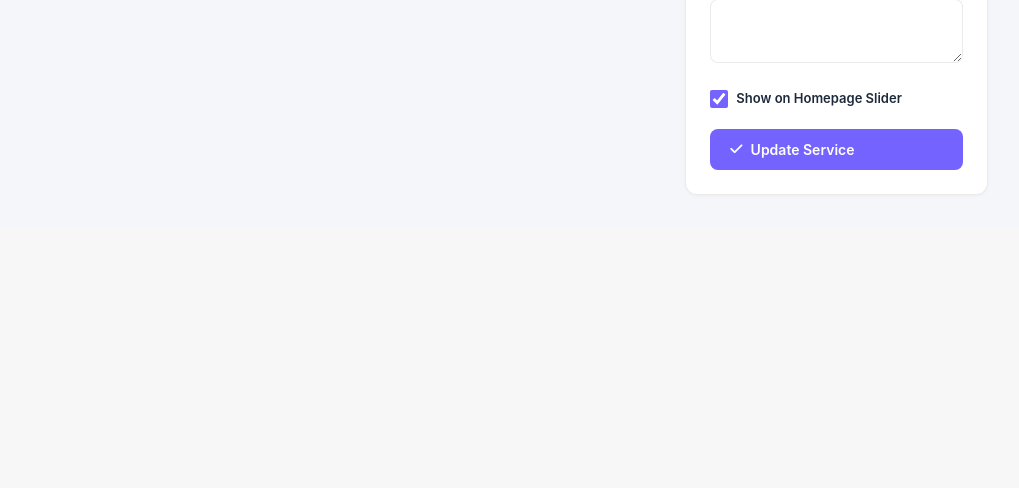
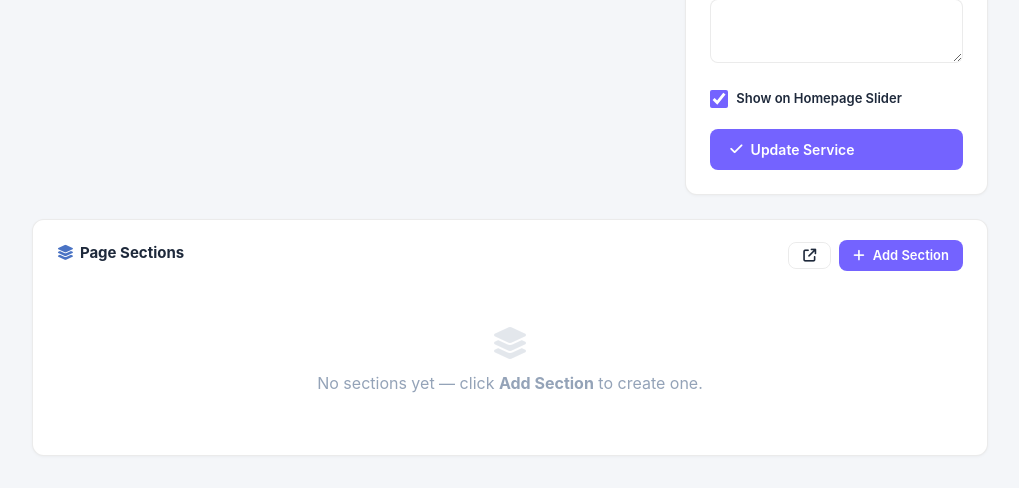
Before and after one commit to Digigit24/Devmantra, a Laravel app: template resources/views/admin/services/edit.blade.php in a window 1280 px wide. Shown: the part 1241-1729 px from the top of the page, without its empty margins (260-1279 px from the left). Before the commit the page ends 1436 px from the top, so only its background shows below. Run offline with Laravel 12, Linux system fonts and the light colour scheme; the template is opened without the code that fills it, so the values that code supplies are empty; a user stored in the database is signed in; data comes from the database, SQL or seed files in the repository; some libraries are stand-ins or nearby versions.

Commit message:
Show sections list inline on edit page; sidebar only for add/edit form
- Remove "Sections" button from header; replace with "Add Section"
- Sections list (#page-sections-list) is always visible on the page
  below the service form, no click needed to see it
- Sidebar drawer now only opens for add/edit form (never shows list)
- Back/X in drawer closes it and returns focus to the inline list
- After save, drawer closes and inline list refreshes automatically
- Drag-to-reorder still works on the inline list
- renderSectionsList() called on page load so list appears immediately

https://claude.ai/code/session_015xf3M9thmkY1uqyvEpdJpD

```diff
--- a/resources/views/admin/services/edit.blade.php
+++ b/resources/views/admin/services/edit.blade.php
@@ -2,10 +2,8 @@
 @section('title', 'Edit Service')
 
 @section('actions')
-<button type="button" onclick="openSectionsSidebar()" class="dm-btn dm-btn-sm" style="background:linear-gradient(135deg,#1b3c6b,#4a73c4);color:#fff;margin-right:8px;">
-    <i class="fa-solid fa-layer-group"></i> Sections
-    @php $sectionCount = $service->sections()->count(); @endphp
-    @if($sectionCount)<span id="sections-badge" style="background:rgba(255,255,255,0.25);border-radius:10px;padding:1px 7px;font-size:12px;margin-left:4px;">{{ $sectionCount }}</span>@endif
+<button type="button" onclick="openSectionAdd()" class="dm-btn dm-btn-sm" style="background:linear-gradient(135deg,#1b3c6b,#4a73c4);color:#fff;margin-right:8px;">
+    <i class="fa-solid fa-plus"></i> Add Section
 </button>
 <a href="{{ route('admin.services.index') }}" class="dm-btn dm-btn-outline dm-btn-sm">
     <i class="fa-solid fa-arrow-left"></i> Back
@@ -57,6 +55,15 @@
 .ssi-btn:hover { background: #f0f4ff; }
 .ssi-btn.danger { color: #ef4444; }
 .ssi-btn.danger:hover { background: rgba(239,68,68,0.1); border-color: rgba(239,68,68,0.25); }
+
+/* ─── Inline Sections Panel ───────────────────── */
+#page-sections-panel .ssi-item {
+    transition: box-shadow .15s, border-color .15s;
+}
+#page-sections-panel .ssi-item:hover {
+    border-color: rgba(74,115,196,0.3);
+    box-shadow: 0 2px 8px rgba(0,0,0,0.06);
+}
 
 /* Drag handle + states */
 .ssi-drag-handle {
@@ -188,13 +195,39 @@
     </div>
 </form>
 
+{{-- ══════════════ INLINE SECTIONS LIST ══════════════ --}}
+<div id="page-sections-panel" class="dm-table-wrap" style="padding:20px 24px;margin-top:24px;">
+    <div style="display:flex;align-items:center;justify-content:space-between;margin-bottom:16px;">
+        <div>
+            <h6 style="font-size:15px;font-weight:700;color:#1e293b;margin:0;">
+                <i class="fa-solid fa-layer-group" style="color:#4a73c4;margin-right:6px;"></i>Page Sections
+            </h6>
+            <p style="font-size:12px;color:#94a3b8;margin:4px 0 0;" id="page-sections-subtitle"></p>
+        </div>
+        <div style="display:flex;align-items:center;gap:8px;">
+            <a href="{{ route('admin.services.sections.index', $service) }}" target="_blank"
+               class="dm-btn dm-btn-outline dm-btn-sm" title="Full sections manager">
+                <i class="fa-solid fa-arrow-up-right-from-square"></i>
+            </a>
+            <button onclick="openSectionAdd()" class="dm-btn dm-btn-primary dm-btn-sm">
+                <i class="fa-solid fa-plus"></i> Add Section
+            </button>
+        </div>
+    </div>
+    <div id="page-sections-list">
+        <p style="text-align:center;color:#94a3b8;padding:30px 0;">
+            <i class="fa-solid fa-spinner fa-spin"></i> Loading…
+        </p>
+    </div>
+</div>
+
 {{-- ══════════════ SECTIONS SIDEBAR DRAWER ══════════════ --}}
 <div id="sections-overlay" onclick="closeSectionsSidebar()"></div>
 
 <div id="sections-drawer">
     {{-- Drawer Header --}}
     <div class="drawer-hdr">
-        <button id="drawer-back-btn" onclick="showSidebarList()"
+        <button id="drawer-back-btn" onclick="closeSectionsSidebar()"
             style="display:none;background:none;border:none;cursor:pointer;padding:4px 8px;border-radius:6px;color:#4a73c4;font-size:13px;font-weight:600;">
             <i class="fa-solid fa-arrow-left"></i> Back
         </button>
@@ -212,23 +245,8 @@
     {{-- Drawer Body --}}
     <div class="drawer-body">
 
-        {{-- ─── LIST VIEW ─── --}}
-        <div id="sidebar-list-view">
-            <div style="display:flex;align-items:center;justify-content:space-between;margin-bottom:14px;">
-                <p style="font-size:12px;color:#94a3b8;margin:0;" id="sidebar-list-subtitle"></p>
-                <button onclick="showSidebarAdd()" class="dm-btn dm-btn-primary dm-btn-sm">
-                    <i class="fa-solid fa-plus"></i> Add Section
-                </button>
-            </div>
-            <div id="sidebar-sections-list">
-                <p style="text-align:center;color:#94a3b8;padding:30px 0;">
-                    <i class="fa-solid fa-spinner fa-spin"></i> Loading…
-                </p>
-            </div>
-        </div>
-
         {{-- ─── FORM VIEW (Add / Edit) ─── --}}
-        <div id="sidebar-form-view" style="display:none;">
+        <div id="sidebar-form-view">
 
             {{-- Type Picker — shown only in Add mode --}}
             <div id="sidebar-type-picker" style="display:none;">
@@ -296,23 +314,28 @@
 @push('scripts')
 <script>
 /* ═══════════════════════════════════════════════
-   Sections Sidebar
+   Sections — inline list + sidebar drawer (add/edit)
    ═══════════════════════════════════════════════ */
-const previewUrl  = '{{ route("admin.section-preview") }}';
-const csrf        = '{{ csrf_token() }}';
+const previewUrl   = '{{ route("admin.section-preview") }}';
+const csrf         = '{{ csrf_token() }}';
 const sectionsBase = '{{ rtrim(route("admin.services.sections.index", $service), "/") }}';
 
-let sidebarMode       = 'list'; // 'list' | 'add' | 'edit'
+let sidebarMode       = 'add'; // 'add' | 'edit'
 let editingSectionId  = null;
 let drawerCurrentType = null;
 let sectionsList      = @json($service->sections()->orderBy('sort_order')->get());
 
 const drawerBuilder = new SectionBuilder(document.getElementById('sidebar-builder-container'));
 
-/* ── Open / Close ────────────────────────────── */
-function openSectionsSidebar() {
-    renderSectionsList();
-    showSidebarList();
+/* ── Open / Close drawer ─────────────────────── */
+function openSectionAdd() {
+    showSidebarAdd();
+    document.getElementById('sections-overlay').style.display = 'block';
+    document.getElementById('sections-drawer').classList.add('open');
+}
+
+function openSectionEdit(sectionId) {
+    showSidebarEdit(sectionId);
     document.getElementById('sections-overlay').style.display = 'block';
     document.getElementById('sections-drawer').classList.add('open');
 }
@@ -322,23 +345,13 @@ function closeSectionsSidebar() {
     document.getElementById('sections-drawer').classList.remove('open');
 }
 
-/* ── State: List ─────────────────────────────── */
-function showSidebarList() {
-    sidebarMode = 'list';
-    document.getElementById('sidebar-list-view').style.display = '';
-    document.getElementById('sidebar-form-view').style.display = 'none';
-    document.getElementById('drawer-back-btn').style.display = 'none';
-    document.getElementById('drawer-title').innerHTML = '<i class="fa-solid fa-layer-group"></i> Page Sections';
-}
-
-/* ── State: Add ──────────────────────────────── */
+/* ── Drawer: Add mode ────────────────────────── */
 function showSidebarAdd() {
-    sidebarMode = 'add';
+    sidebarMode       = 'add';
     editingSectionId  = null;
     drawerCurrentType = null;
-    document.getElementById('sidebar-list-view').style.display = 'none';
-    document.getElementById('sidebar-form-view').style.display = '';
-    document.getElementById('drawer-back-btn').style.display  = '';
+    document.getElementById('sidebar-form-view').style.display  = '';
+    document.getElementById('drawer-back-btn').style.display    = '';
     document.getElementById('drawer-title').textContent = 'Add New Section';
     document.getElementById('sidebar-type-picker').style.display  = '';
     document.getElementById('sidebar-builder-wrap').style.display = 'none';
@@ -348,7 +361,7 @@ function showSidebarAdd() {
     document.querySelectorAll('.sdr-type-card').forEach(c => c.classList.remove('selected'));
 }
 
-/* ── State: Edit ─────────────────────────────── */
+/* ── Drawer: Edit mode ───────────────────────── */
 function showSidebarEdit(sectionId) {
     const section = sectionsList.find(s => s.id == sectionId);
     if (!section) return;
@@ -356,15 +369,12 @@ function showSidebarEdit(sectionId) {
     editingSectionId  = sectionId;
     drawerCurrentType = section.section_type;
 
-    document.getElementById('sidebar-list-view').style.display  = 'none';
     document.getElementById('sidebar-form-view').style.display  = '';
     document.getElementById('drawer-back-btn').style.display    = '';
     document.getElementById('drawer-title').textContent = 'Edit Section';
     document.getElementById('sidebar-type-picker').style.display  = 'none';
     document.getElementById('sidebar-builder-wrap').style.display = '';
-
-    // Show type badge
-    document.getElementById('sidebar-type-badge').style.display = '';
+    document.getElementById('sidebar-type-badge').style.display   = '';
     document.getElementById('sidebar-type-badge-val').textContent = section.section_type;
 
     document.getElementById('sidebar-save-btn').innerHTML = '<i class="fa-solid fa-floppy-disk"></i> Save Changes';
@@ -399,17 +409,17 @@ function sidebarUpdatePreview() {
     document.body.appendChild(form); form.submit(); document.body.removeChild(form);
 }
 
-/* ── Render sections list ────────────────────── */
+/* ── Render inline sections list ─────────────── */
 function renderSectionsList() {
-    const container = document.getElementById('sidebar-sections-list');
-    const subtitle  = document.getElementById('sidebar-list-subtitle');
+    const container = document.getElementById('page-sections-list');
+    const subtitle  = document.getElementById('page-sections-subtitle');
 
     if (!sectionsList.length) {
         subtitle.textContent = '';
         container.innerHTML = `
             <div style="text-align:center;padding:40px 0;color:#94a3b8;">
-                <i class="fa-solid fa-layer-group" style="font-size:28px;display:block;margin-bottom:10px;opacity:.3;"></i>
-                <p>No sections yet. Add the first one!</p>
+                <i class="fa-solid fa-layer-group" style="font-size:32px;display:block;margin-bottom:12px;opacity:.25;"></i>
+                <p style="margin:0;">No sections yet — click <strong>Add Section</strong> to create one.</p>
             </div>`;
         return;
     }
@@ -418,7 +428,7 @@ function renderSectionsList() {
     container.innerHTML = sectionsList.map(s => {
         const d = s.section_data || {};
         const preview = d.title || d.label || (Array.isArray(d.items) && d.items[0] && d.items[0].title) || '';
-        const trunc   = preview ? preview.substring(0, 50) : '—';
+        const trunc   = preview ? preview.substring(0, 60) : '—';
         const onIcon  = s.is_active ? 'fa-toggle-on' : 'fa-toggle-off';
         const onColor = s.is_active ? '#22c55e' : '#d1d5db';
         return `
@@ -430,7 +440,7 @@ function renderSectionsList() {
                 <button class="ssi-btn" onclick="sidebarToggle(${s.id})" title="${s.is_active ? 'Deactivate' : 'Activate'}" style="color:${onColor};" draggable="false">
                     <i class="fa-solid ${onIcon}"></i>
                 </button>
-                <button class="ssi-btn" onclick="showSidebarEdit(${s.id})" title="Edit" draggable="false">
+                <button class="ssi-btn" onclick="openSectionEdit(${s.id})" title="Edit" draggable="false">
                     <i class="fa-solid fa-pen"></i>
                 </button>
                 <button class="ssi-btn danger" onclick="sidebarDelete(${s.id})" title="Delete" draggable="false">
@@ -440,15 +450,15 @@ function renderSectionsList() {
         </div>`;
     }).join('');
 
-    initSidebarDragDrop();
+    initSectionsDragDrop();
 }
 
 /* ── Drag and Drop reorder ───────────────────── */
-let _dndReady = false;
+let _dndReady  = false;
 let _dragSrcId = null;
 
-function initSidebarDragDrop() {
-    const list = document.getElementById('sidebar-sections-list');
+function initSectionsDragDrop() {
+    const list = document.getElementById('page-sections-list');
     if (!list || _dndReady) return;
     _dndReady = true;
 
@@ -458,7 +468,7 @@ function initSidebarDragDrop() {
         _dragSrcId = parseInt(item.dataset.id);
         item.classList.add('dragging');
         e.dataTransfer.effectAllowed = 'move';
-        e.dataTransfer.setData('text/plain', String(_dragSrcId)); // required for Firefox
+        e.dataTransfer.setData('text/plain', String(_dragSrcId));
     });
 
     list.addEventListener('dragend', () => {
@@ -476,26 +486,22 @@ function initSidebarDragDrop() {
     });
 
     list.addEventListener('dragleave', e => {
-        if (!list.contains(e.relatedTarget)) {
+        if (!list.contains(e.relatedTarget))
             list.querySelectorAll('.ssi-item').forEach(i => i.classList.remove('drag-over'));
-        }
     });
 
     list.addEventListener('drop', e => {
         e.preventDefault();
         const targetItem = e.target.closest('.ssi-item');
-        if (!targetItem) return;
+        if (!targetItem || !_dragSrcId) return;
         const targetId = parseInt(targetItem.dataset.id);
-        if (targetId === _dragSrcId || !_dragSrcId) return;
-
+        if (targetId === _dragSrcId) return;
         const srcIdx = sectionsList.findIndex(s => s.id === _dragSrcId);
         const tgtIdx = sectionsList.findIndex(s => s.id === targetId);
         if (srcIdx === -1 || tgtIdx === -1) return;
-
         const [moved] = sectionsList.splice(srcIdx, 1);
         sectionsList.splice(tgtIdx, 0, moved);
-
-        _dndReady = false; // allow re-init after re-render
+        _dndReady = false;
         renderSectionsList();
         sidebarReorder();
     });
@@ -511,16 +517,16 @@ async function sidebarReorder() {
             headers: { 'X-Requested-With': 'XMLHttpRequest', 'Accept': 'application/json', 'X-CSRF-TOKEN': csrf }
         });
         sectionsList.forEach((s, i) => { s.sort_order = i; });
-    } catch (e) { /* fail silently — order is correct locally */ }
+    } catch (e) { /* fail silently */ }
 }
 
 /* ── Save (add / edit) ───────────────────────── */
 async function sidebarSave() {
     if (!drawerCurrentType) { alert('Please select a section type.'); return; }
-    const btn     = document.getElementById('sidebar-save-btn');
+    const btn      = document.getElementById('sidebar-save-btn');
     const origHtml = btn.innerHTML;
-    btn.disabled = true;
-    btn.innerHTML = '<i class="fa-solid fa-spinner fa-spin"></i> Saving…';
+    btn.disabled   = true;
+    btn.innerHTML  = '<i class="fa-solid fa-spinner fa-spin"></i> Saving…';
 
     const payload = new FormData();
     payload.append('section_type', drawerCurrentType);
@@ -542,14 +548,14 @@ async function sidebarSave() {
         const json = await res.json();
         if (json.success) {
             await reloadSections();
-            showSidebarList();
+            closeSectionsSidebar();
         } else {
             alert(json.error || 'Save failed. Please try again.');
         }
     } catch (e) {
         alert('Network error. Please try again.');
     } finally {
-        btn.disabled = false;
+        btn.disabled  = false;
         btn.innerHTML = origHtml;
     }
 }
@@ -590,20 +596,15 @@ async function reloadSections() {
         });
         sectionsList = await res.json();
         renderSectionsList();
-
-        // Update header badge
-        const badge = document.getElementById('sections-badge');
-        if (badge) {
-            badge.textContent = sectionsList.length;
-            badge.style.display = sectionsList.length ? '' : 'none';
-        }
-    } catch (e) { /* silently fail — list stays stale */ }
+    } catch (e) { /* silently fail */ }
 }
 
-/* ── Set icons on type cards ─────────────────── */
+/* ── Boot ────────────────────────────────────── */
 document.querySelectorAll('.sdr-type-card').forEach(card => {
     const s = FIELD_SCHEMAS[card.dataset.type];
     if (s) card.querySelector('.sdr-type-card-icon i').className = s.icon || 'fa-solid fa-layer-group';
 });
+
+renderSectionsList(); // show list immediately on page load
 </script>
 @endpush
```
